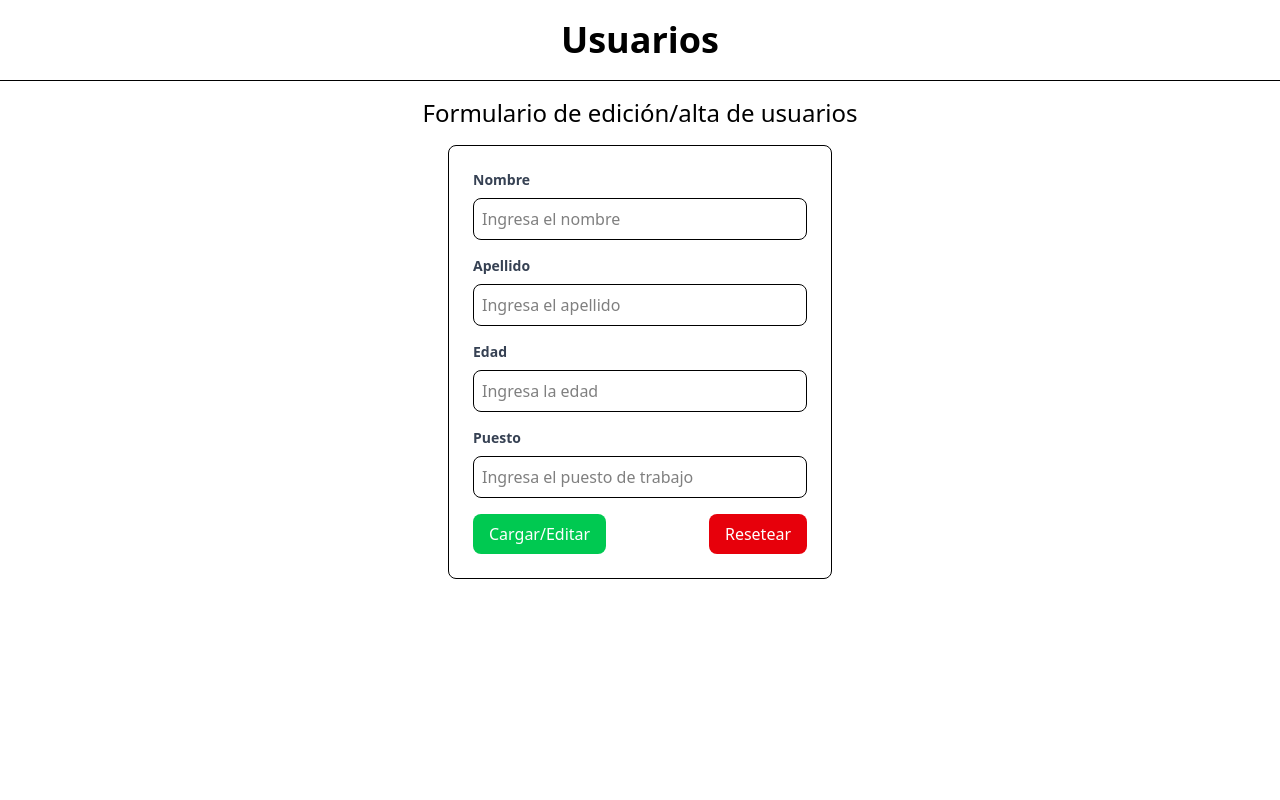
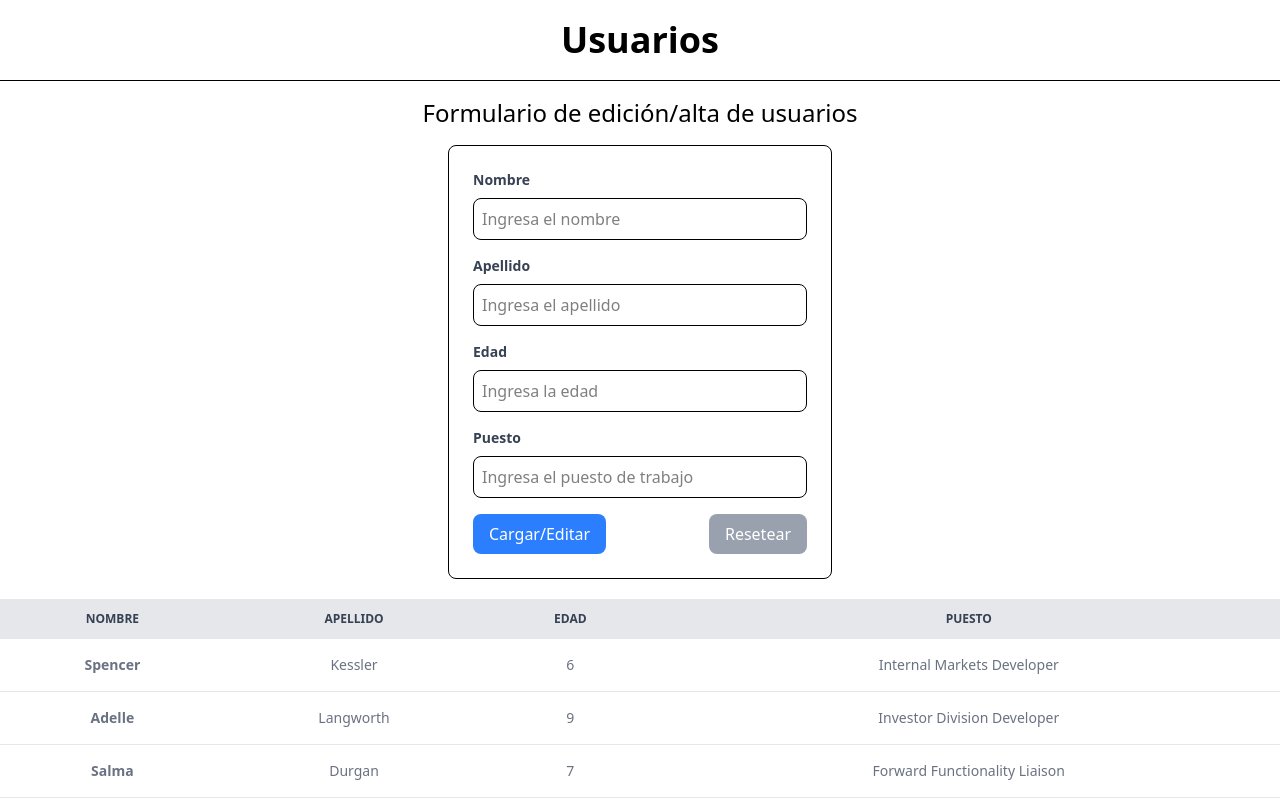
Before and after one commit to feden15/desafio-16, a React (Vite) app: page / in a window 1280 px wide. Shown: the top 800 px of the page. Built offline with nearby package versions, Linux system fonts and the light colour scheme; data requests are answered from the project's data file.

Commit message:
Nuevos componentes
Creamos el listado de los usuarios, las filas y un spinner para la parte donde se muestran los usuarios, mientras no se estén mostrando. Modificamos un poco el estilo del formulario.

```diff
--- a/src/App.jsx
+++ b/src/App.jsx
@@ -1,13 +1,41 @@
-import './App.css'
+import { useEffect, useState } from 'react'
+
 import Formulario from './components/Formulario'
+import ListadoUsuarios from './components/ListadoUsuarios'
 
 function App() {
+
+  const [productos, setProductos] = useState(null)
+
+  useEffect(() => {
+    getAllProductos()
+  }, [])
+
+  const getAllProductos = async () => {
+
+    try {
+      const res = await fetch(import.meta.env.VITE_BACKEND)
+
+      if (!res.ok) {
+        throw new Error('No se pudo hacer la petición')
+      }
+
+      const data = await res.json()
+      setProductos(data)
+
+    } catch (error) {
+      console.error(error.message)
+    }
+
+  }
+
 
   return (
     <>
       <h1 className="text-center font-bold text-4xl my-5">Usuarios</h1>
       <hr />
       <Formulario/>
+      <ListadoUsuarios productos={productos}/>
     </>
   )
 }
--- /dev/null
+++ b/src/components/Filas.jsx
@@ -0,0 +1,15 @@
+
+const Filas = ({ productos }) => {
+
+    return (
+        <tr className="bg-white border-b border-gray-200">
+            <th className="px-6 py-4">{productos.nombre}</th>
+            <td className="px-6 py-4">{productos.apellido}</td>
+            <td className="px-6 py-4">{productos.edad}</td>
+            <td className="px-6 py-4">{productos.puesto}</td>
+        </tr>
+    )
+
+}
+
+export default Filas
--- a/src/components/Formulario.jsx
+++ b/src/components/Formulario.jsx
@@ -62,13 +62,13 @@ const Formulario = () => {
                     <div className="flex justify-between">
                         <button
                             type="submit"
-                            className="px-4 py-2 cursor-pointer text-white rounded-lg bg-green-500 hover:bg-green-700"
+                            className="px-4 py-2 cursor-pointer text-white rounded-lg bg-blue-500 hover:bg-blue-700"
                         >
                             Cargar/Editar
                         </button>
                         <button
                             type="reset"
-                            className="px-4 py-2 bg-red-600 text-white rounded-lg hover:bg-red-700 cursor-pointer"
+                            className="px-4 py-2 bg-gray-400 text-white rounded-lg hover:bg-gray-700 cursor-pointer"
                         >
                             Resetear
                         </button>
--- /dev/null
+++ b/src/components/ListadoUsuarios.jsx
@@ -0,0 +1,38 @@
+import Filas from "./Filas"
+import Spinner from "./Spinner"
+
+const ListadoUsuarios = ({ productos }) => {
+
+    return (
+        <>
+            { productos ? (
+                <table className="mt-5 w-full text-sm text-center text-gray-500">
+                    <thead className="text-xs text-gray-700 uppercase bg-gray-200">
+                        <tr>
+                            <th className="px-6 py-3">Nombre</th>
+                            <th className="px-6 py-3">Apellido</th>
+                            <th className="px-6 py-3">Edad</th>
+                            <th className="px-6 py-3">Puesto</th>
+                        </tr>
+                    </thead>
+                    <tbody>
+                    {
+                        productos.map((productos) => (
+                        <Filas
+                            productos={productos}
+                        />
+                        ))
+                    }
+                    </tbody>
+                </table>
+            ): (
+                <div className="w-max m-auto mt-10">
+                    <Spinner/>
+                </div>
+            ) }
+        </>
+    )
+
+}
+
+export default ListadoUsuarios
--- /dev/null
+++ b/src/components/Spinner.css
@@ -0,0 +1,29 @@
+.loader {
+  width: 12px;
+  height: 12px;
+  border-radius: 50%;
+  display: block;
+  margin:15px auto;
+  position: relative;
+  color: #000000;
+  box-sizing: border-box;
+  animation: animloader 2s linear infinite;
+}
+
+@keyframes animloader {
+  0% {
+    box-shadow: 14px 0 0 -2px,  38px 0 0 -2px,  -14px 0 0 -2px,  -38px 0 0 -2px;
+  }
+  25% {
+    box-shadow: 14px 0 0 -2px,  38px 0 0 -2px,  -14px 0 0 -2px,  -38px 0 0 2px;
+  }
+  50% {
+    box-shadow: 14px 0 0 -2px,  38px 0 0 -2px,  -14px 0 0 2px,  -38px 0 0 -2px;
+  }
+  75% {
+    box-shadow: 14px 0 0 2px,  38px 0 0 -2px,  -14px 0 0 -2px,  -38px 0 0 -2px;
+  }
+  100% {
+    box-shadow: 14px 0 0 -2px,  38px 0 0 2px,  -14px 0 0 -2px,  -38px 0 0 -2px;
+  }
+}
--- /dev/null
+++ b/src/components/Spinner.jsx
@@ -0,0 +1,11 @@
+import './Spinner.css'
+
+const Spinner = () => {
+
+    return (
+        <span className="loader"></span>
+    )
+
+}
+
+export default Spinner
```
